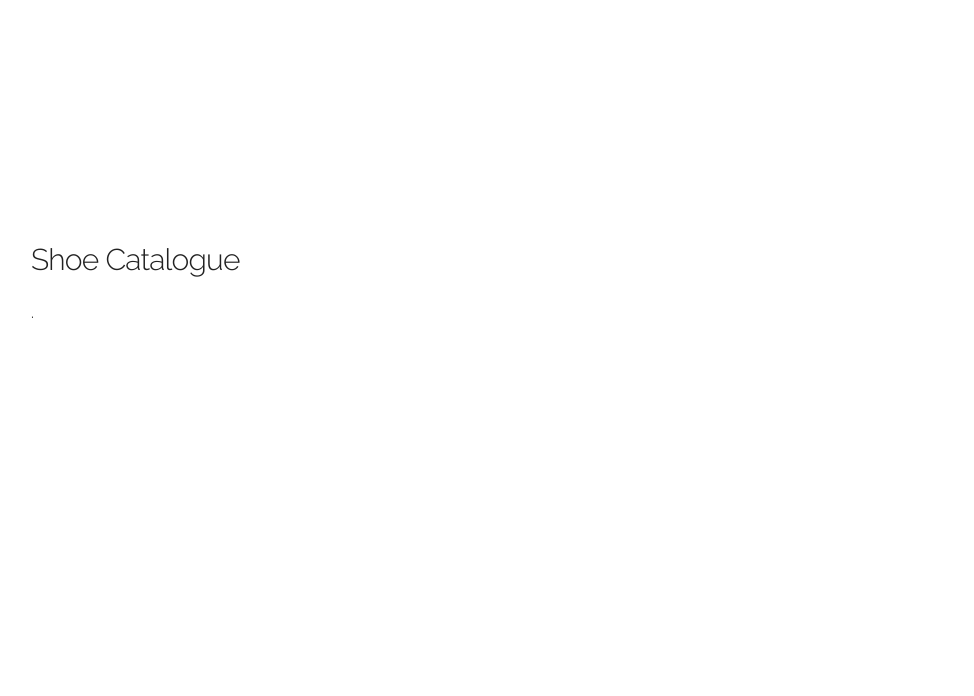
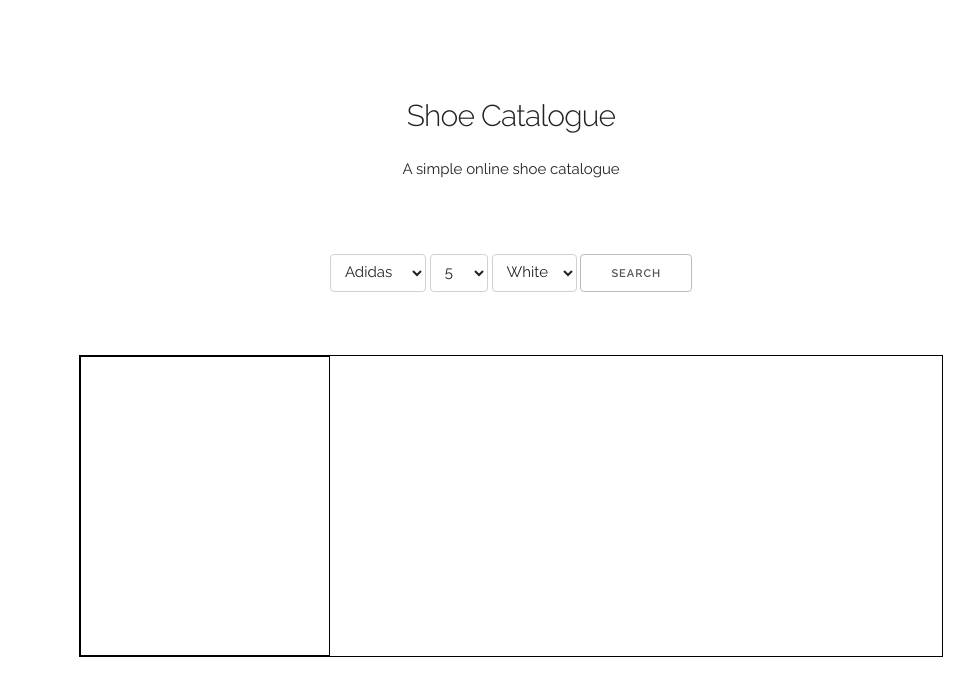
Before and after one commit to MichaelCDavids/shoe-catalogue, a plain HTML site: page index.html in a window 1280 px wide. Shown: the whole page, without its empty margins (129-1103 px from the left). Drawn offline with Linux system fonts and the light colour scheme.

Commit message:
started preparation for templates

```diff
--- a/index.html
+++ b/index.html
@@ -6,8 +6,8 @@
   –––––––––––––––––––––––––––––––––––––––––––––––––– -->
   <meta charset="utf-8">
   <title>Shoe Catalogue | M Davids</title>
-  <meta name="description" content="">
-  <meta name="author" content="">
+  <meta name="description" content="A simple online shoe catalogue">
+  <meta name="author" content="Michael Davids">
 
   <!-- Mobile Specific Metas
   –––––––––––––––––––––––––––––––––––––––––––––––––– -->
@@ -17,11 +17,17 @@
   –––––––––––––––––––––––––––––––––––––––––––––––––– -->
   <link href="//fonts.googleapis.com/css?family=Raleway:400,300,600" rel="stylesheet" type="text/css">
 
+  <!-- JavaScript
+  –––––––––––––––––––––––––––––––––––––––––––––––––– -->
+  <script src="js/shoe-catalogue-dom.js" charset="utf-8"></script><!--Linking JavaScript to index-->
+
   <!-- CSS
   –––––––––––––––––––––––––––––––––––––––––––––––––– -->
   <link rel="stylesheet" href="css/normalize.css">
   <link rel="stylesheet" href="css/skeleton.css">
   <link rel="stylesheet" href="css/custom.css">
+
+
 
   <!-- Favicon
   –––––––––––––––––––––––––––––––––––––––––––––––––– -->
@@ -34,9 +40,39 @@
   –––––––––––––––––––––––––––––––––––––––––––––––––– -->
   <div class="container">
     <div class="row">
-      <div class="one-half column" style="margin-top: 25%">
+      <div class="twelve columns" style="margin-top: 10%; text-align:center;">
         <h4>Shoe Catalogue</h4>
-        <p>.</p>
+        <p>A simple online shoe catalogue</p>
+      </div>
+    </div>
+    <div class="row search-area" style="margin-top: 5%; text-align:center;">
+      <select class="brand" name="brand">
+         <option value="Adiddas">Adidas</option>
+         <option value="Nike">Nike</option>
+         <option value="Puma">Puma</option>
+         <option value="Reebok">Reebok</option>
+      </select>
+      <select class="size" name="size">
+         <option value="5">5</option>
+         <option value="6">6</option>
+         <option value="7">7</option>
+         <option value="8">8</option>
+         <option value="9">9</option>
+         <option value="10">10</option>
+         <option value="11">11</option>
+         <option value="12">12</option>
+      </select>
+      <select class="color" name="color">
+         <option value="white">White</option>
+         <option value="black">Black</option>
+         <option value="red">Red</option>
+         <option value="green">Green</option>
+      </select>
+      <button id="search-button" type="button" name="search" >Search</button>
+    </div>
+    <div class="row search-results" style="margin: 5% 5%; border: 1px solid black;">
+      <div class="three columns" style="border: 1px solid black; height:300px; width:250px;">
+
       </div>
     </div>
   </div>
```
